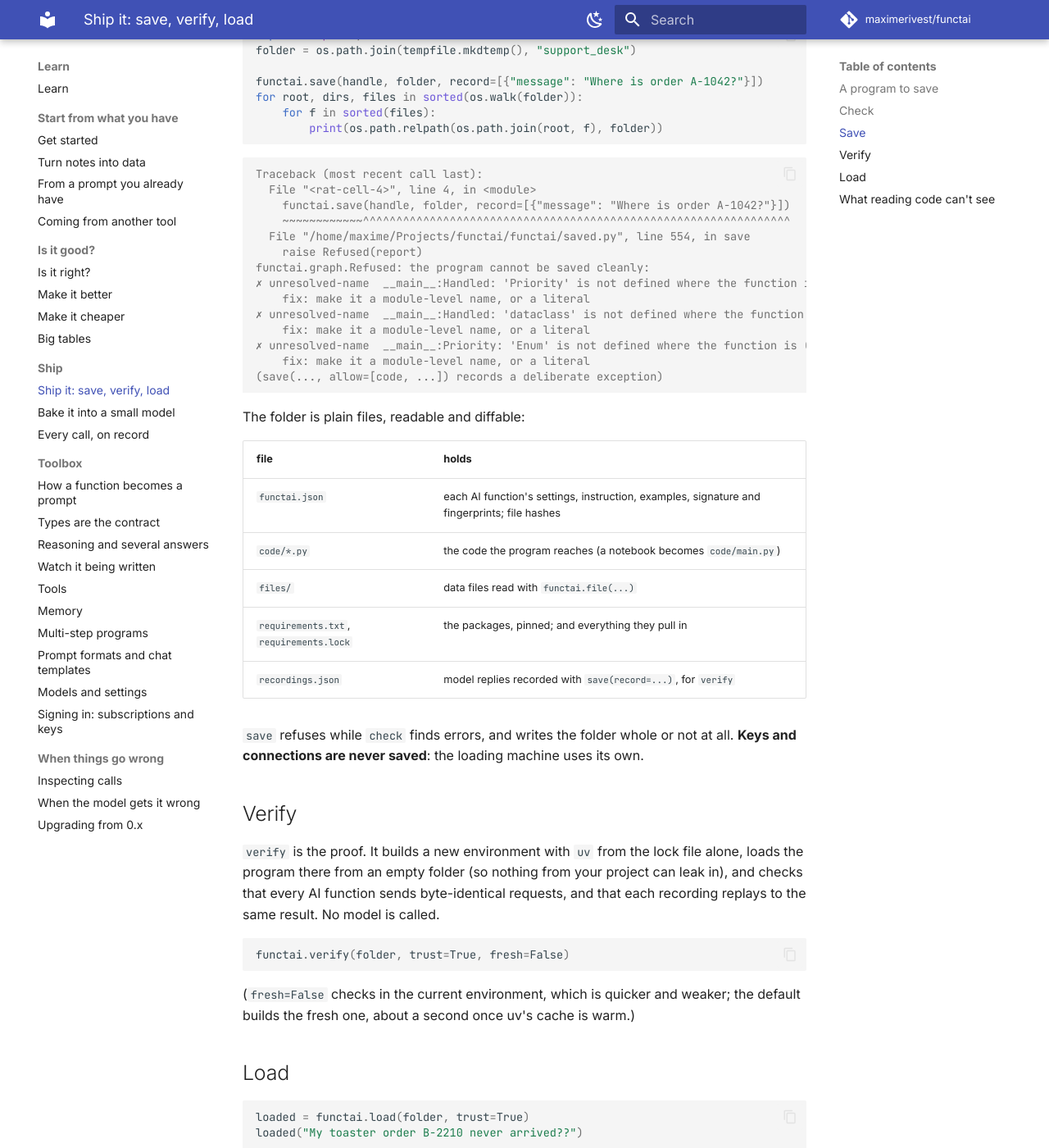
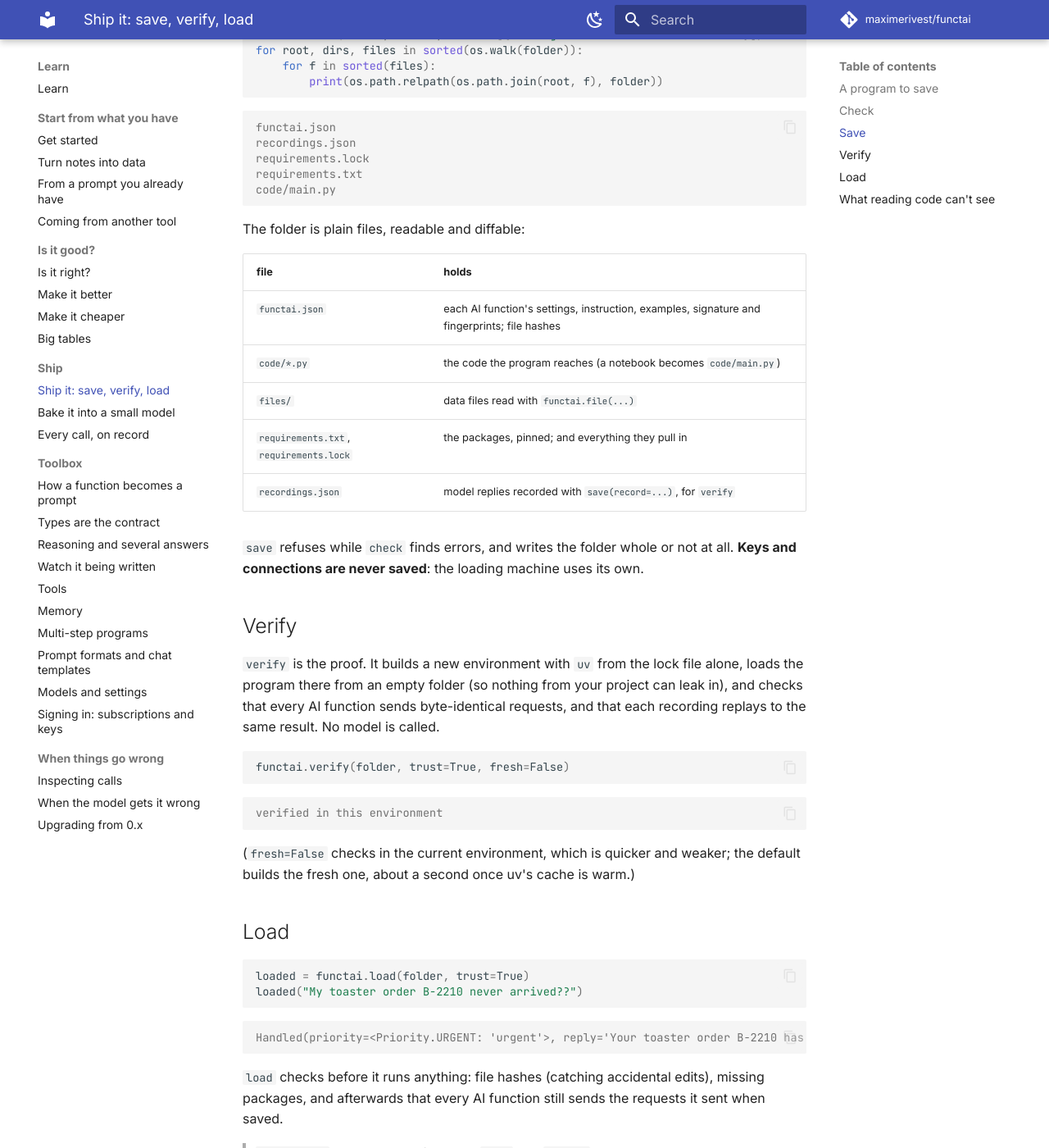
Before and after one commit to MaximeRivest/functai, an MkDocs documentation site: the page built from docs/articles/saving.md, in a window 1280 px wide and 1400 px high, scrolled down 2990 px. Shown: the whole window at 82% size. Built offline with MkDocs 1.6.1 and Material for MkDocs 9.7.7, drawn with Linux system fonts in a browser that asks for light colours; comment, search, counter and statistics services are not loaded; some of the changed text lies outside the part shown.

Commit message:
Docs outputs run again after the move and the version rule; TypeScript: layouts keyed by identity, tests for templates, the json layout and cot

````diff
--- a/docs/articles/saving.md
+++ b/docs/articles/saving.md
@@ -73,21 +73,18 @@
 ```output
 handle  @module  [__main__]
 ├── Handled  class  [__main__]
+│   ├── Priority  class  [__main__]
+│   │   └── Enum  (stdlib)
+│   └── dataclass  (stdlib)
 ├── priority  AI function (message: str → Priority)  [__main__]
-│   └── Priority  class  [__main__]
+│   └── Priority  (see above)
 └── draft_reply  AI function (message: str → str)  [__main__]
     └── tool lookup_order  function  [__main__]
         └── ORDERS = {'A-1042': 'stuck at carrier', 'B-221...
 
-requirements: functai @ file:///home/maxime/Projects/functai
+requirements: functai @ file:///home/maxime/Projects/functai/python
 
-✗ unresolved-name  __main__:Handled: 'Priority' is not defined where the function is (a name from the enclosing function?)
-    fix: make it a module-level name, or a literal
-✗ unresolved-name  __main__:Handled: 'dataclass' is not defined where the function is (a name from the enclosing function?)
-    fix: make it a module-level name, or a literal
-✗ unresolved-name  __main__:Priority: 'Enum' is not defined where the function is (a name from the enclosing function?)
-    fix: make it a module-level name, or a literal
-! local-install  requirements: installed from folders on this machine: functai (/home/maxime/Projects/functai)
+! local-install  requirements: installed from folders on this machine: functai (/home/maxime/Projects/functai/python)
     fix: the saved program loads where those folders exist; publish them, or install released versions, to load it anywhere
 ```
 
@@ -134,20 +131,11 @@
 ```
 
 ```output
-Traceback (most recent call last):
-  File "<rat-cell-4>", line 4, in <module>
-    functai.save(handle, folder, record=[{"message": "Where is order A-1042?"}])
-    ~~~~~~~~~~~~^^^^^^^^^^^^^^^^^^^^^^^^^^^^^^^^^^^^^^^^^^^^^^^^^^^^^^^^^^^^^^^^
-  File "/home/maxime/Projects/functai/functai/saved.py", line 554, in save
-    raise Refused(report)
-functai.graph.Refused: the program cannot be saved cleanly:
-✗ unresolved-name  __main__:Handled: 'Priority' is not defined where the function is (a name from the enclosing function?)
-    fix: make it a module-level name, or a literal
-✗ unresolved-name  __main__:Handled: 'dataclass' is not defined where the function is (a name from the enclosing function?)
-    fix: make it a module-level name, or a literal
-✗ unresolved-name  __main__:Priority: 'Enum' is not defined where the function is (a name from the enclosing function?)
-    fix: make it a module-level name, or a literal
-(save(..., allow=[code, ...]) records a deliberate exception)
+functai.json
+recordings.json
+requirements.lock
+requirements.txt
+code/main.py
 ```
 
 The folder is plain files, readable and diffable:
@@ -176,6 +164,10 @@
 functai.verify(folder, trust=True, fresh=False)
 ```
 
+```output
+verified in this environment
+```
+
 (`fresh=False` checks in the current environment, which is quicker and
 weaker; the default builds the fresh one, about a second once uv's cache
 is warm.)
@@ -185,6 +177,10 @@
 ```python
 loaded = functai.load(folder, trust=True)
 loaded("My toaster order B-2210 never arrived??")
+```
+
+```output
+Handled(priority=<Priority.URGENT: 'urgent'>, reply='Your toaster order B-2210 has been delivered. Please check if it might have been received by someone else at your address or left in a safe place. Let me know if you need any further assistance!')
 ```
 
 `load` checks before it runs anything: file hashes (catching accidental
````
Also changed, not shown: docs/articles/call-log.md (+13 -13 lines), docs/news.md (+5 -2 lines), docs/reference/FunctAIFunc.md (+2 -2 lines), 2 other files.
